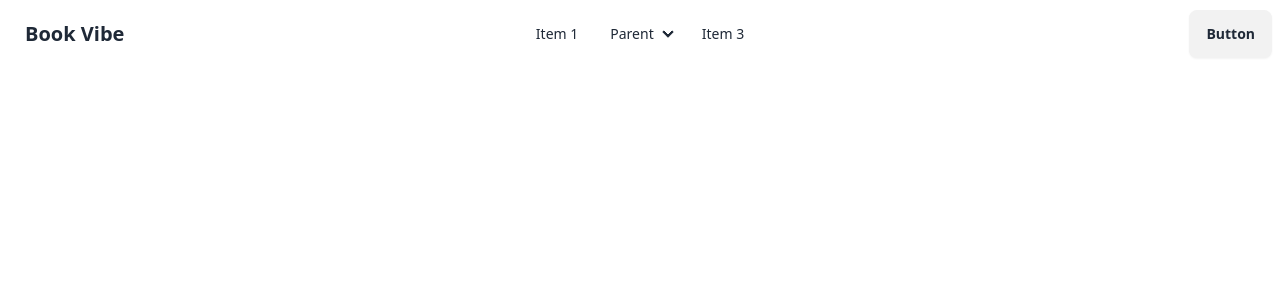
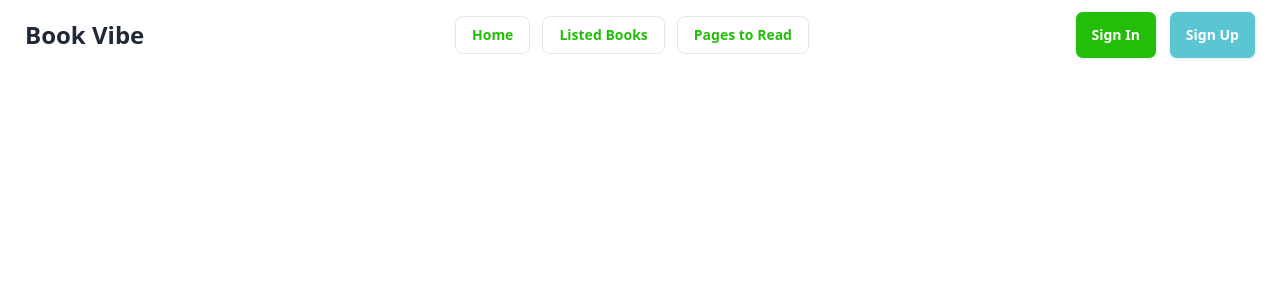
Before and after one commit to KausarAhmadTasin/book-vibe, a React (Vite) app: page / in a window 1280 px wide. Shown: the top 300 px of the page. Built offline with nearby package versions, Linux system fonts and the light colour scheme.

Commit message:
navbar done

```diff
--- a/src/components/Navbar/Navbar.jsx
+++ b/src/components/Navbar/Navbar.jsx
@@ -22,54 +22,39 @@ const Navbar = () => {
             </div>
             <ul
               tabIndex={0}
-              className="menu menu-sm dropdown-content mt-3 z-[1] p-2 shadow bg-base-100 rounded-box w-52"
+              className="menu menu-sm dropdown-content gap-3 mt-3 z-[1] p-2 shadow bg-base-100 rounded-box w-52"
             >
-              <li>
-                <a>Item 1</a>
+              <li className="text-[#23BE0A] hover:bg-white border rounded-lg font-semibold hover:border-[#23BE0A]">
+                <a>Home</a>
               </li>
-              <li>
-                <a>Parent</a>
-                <ul className="p-2">
-                  <li>
-                    <a>Submenu 1</a>
-                  </li>
-                  <li>
-                    <a>Submenu 2</a>
-                  </li>
-                </ul>
+              <li className="text-[#23BE0A] hover:bg-white border rounded-lg font-semibold hover:border-[#23BE0A]">
+                <a>Listed Books</a>
               </li>
-              <li>
-                <a>Item 3</a>
+              <li className="text-[#23BE0A] hover:bg-white border rounded-lg font-semibold hover:border-[#23BE0A]">
+                <a>Pages to Read</a>
               </li>
             </ul>
           </div>
-          <a className="btn btn-ghost text-xl">Book Vibe</a>
+          <a className="btn btn-ghost font-bold text-xl md:text-2xl">
+            Book Vibe
+          </a>
         </div>
         <div className="navbar-center hidden lg:flex">
-          <ul className="menu menu-horizontal px-1">
-            <li>
-              <a>Item 1</a>
+          <ul className="menu menu-horizontal px-1 gap-x-3">
+            <li className="text-[#23BE0A] hover:bg-white border rounded-lg font-semibold hover:border-[#23BE0A]">
+              <a>Home</a>
             </li>
-            <li>
-              <details>
-                <summary>Parent</summary>
-                <ul className="p-2">
-                  <li>
-                    <a>Submenu 1</a>
-                  </li>
-                  <li>
-                    <a>Submenu 2</a>
-                  </li>
-                </ul>
-              </details>
+            <li className="text-[#23BE0A] hover:bg-white border rounded-lg font-semibold hover:border-[#23BE0A]">
+              <a>Listed Books</a>
             </li>
-            <li>
-              <a>Item 3</a>
+            <li className="text-[#23BE0A] hover:bg-white border rounded-lg font-semibold hover:border-[#23BE0A]">
+              <a>Pages to Read</a>
             </li>
           </ul>
         </div>
-        <div className="navbar-end">
-          <a className="btn">Button</a>
+        <div className="navbar-end gap-x-3 md:mr-4">
+          <a className="btn font-semibold bg-[#23BE0A] text-white">Sign In</a>
+          <a className="btn font-semibold bg-[#59C6D2] text-white">Sign Up</a>
         </div>
       </div>
     </div>
```
